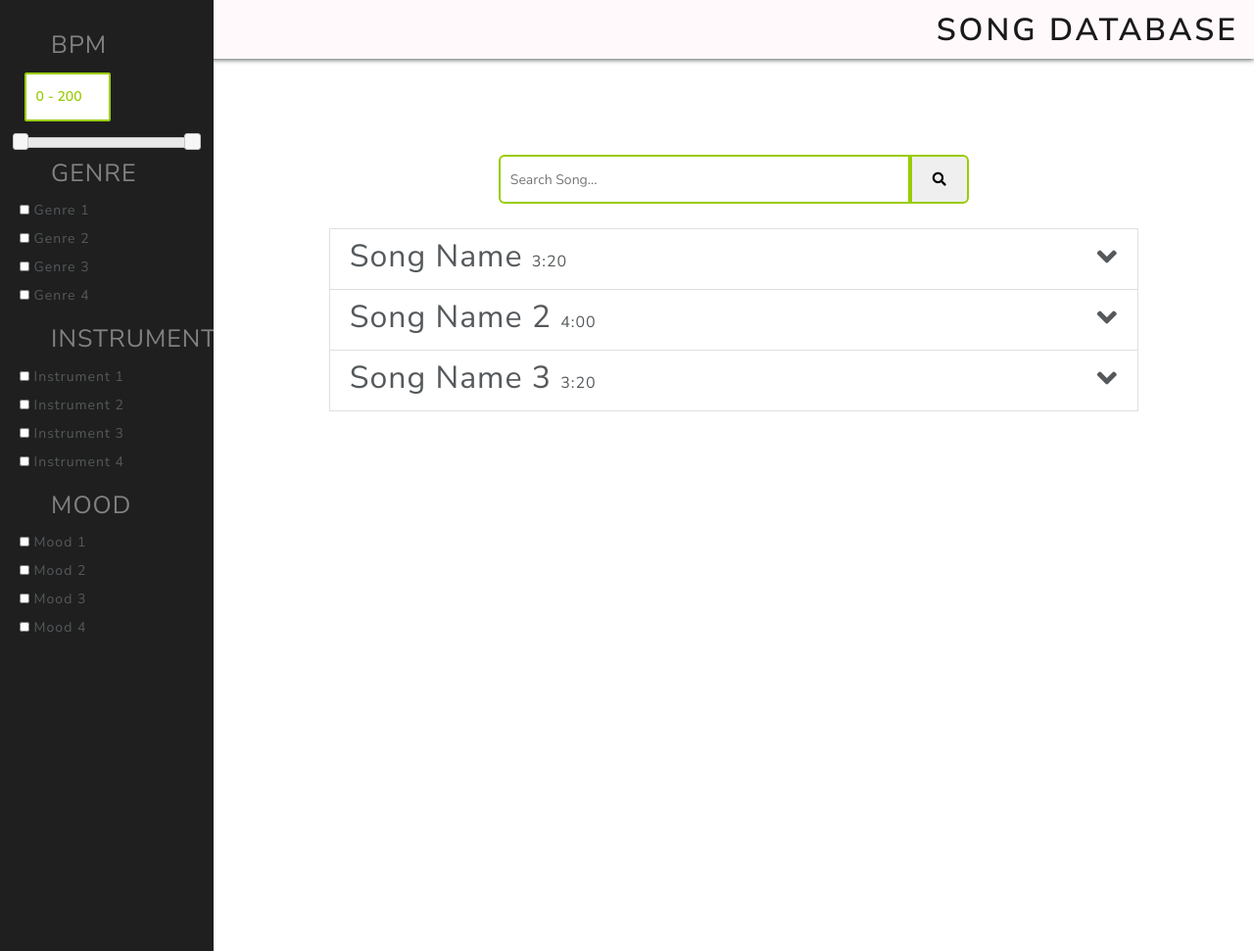
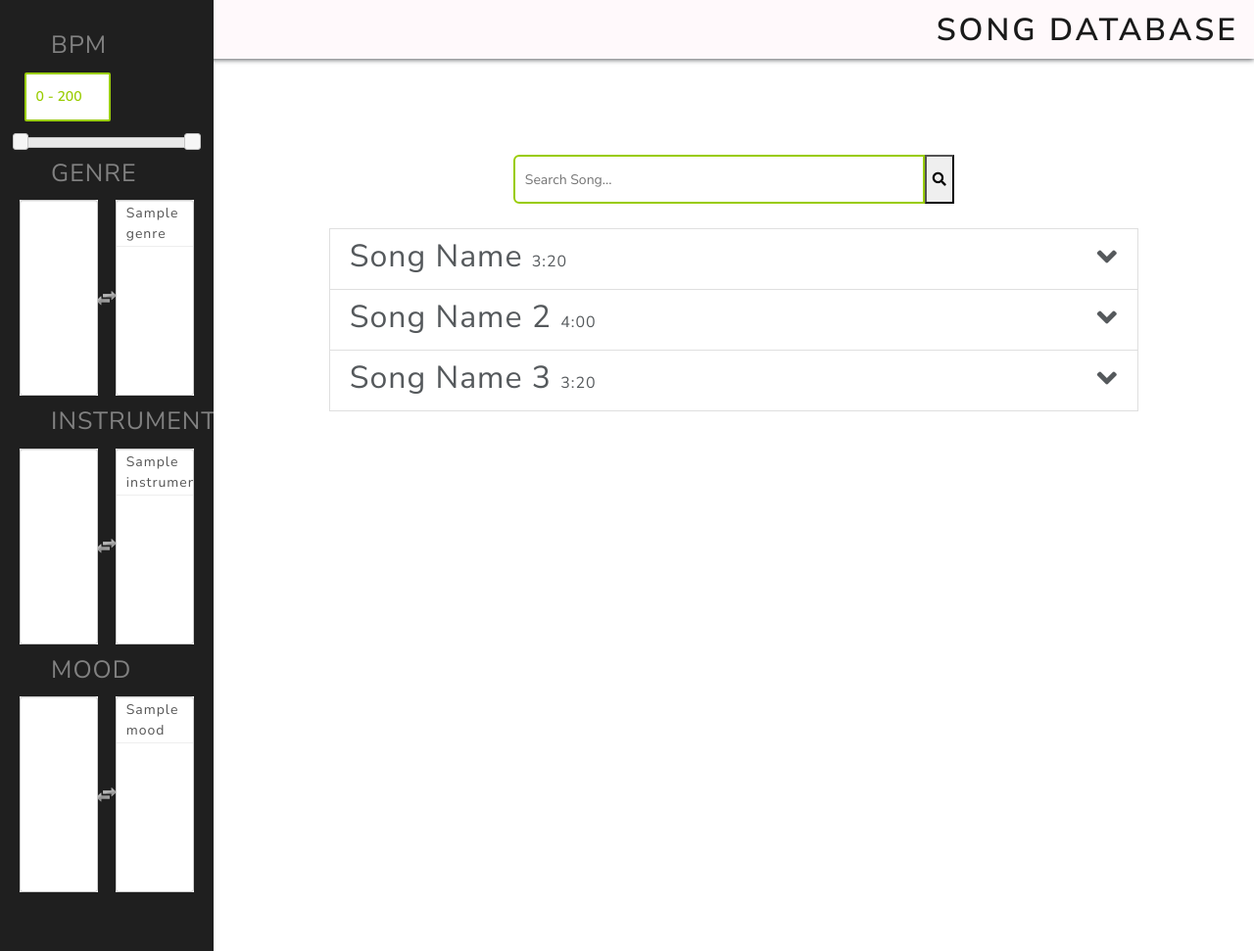
Before and after one commit to GSPuniani/eek-anderson-media, a Django app: template music_lib_search_tool/music_lib_search_tool/templates/music_collection_search/Search_View.html in a window 1280 px wide. Shown: the whole page at 98% size. Run offline with Django 3.2, Linux system fonts and the light colour scheme; the template is opened without the code that fills it: most values are stand-ins (such as "Sample title", 1, 10 or a date in 2020); some libraries are stand-ins or nearby versions.

Commit message:
filter and search frontend js

```diff
--- /dev/null
+++ b/music_lib_search_tool/music_lib_search_tool/site_static/music_collection_search/pkg/multi-select/css/multi-select.css
@@ -0,0 +1,92 @@
+.ms-container{
+  background: transparent url('../img/switch.png') no-repeat 50% 50%;
+}
+
+.ms-container:after{
+  content: ".";
+  display: block;
+  height: 0;
+  line-height: 0;
+  font-size: 0;
+  clear: both;
+  min-height: 0;
+  visibility: hidden;
+}
+
+.ms-container .ms-selectable, .ms-container .ms-selection{
+  background: #fff;
+  color: #555555;
+  float: left;
+  width: 45%;
+}
+.ms-container .ms-selection{
+  float: right;
+}
+
+.ms-container .ms-list{
+  -webkit-box-shadow: inset 0 1px 1px rgba(0, 0, 0, 0.075);
+  -moz-box-shadow: inset 0 1px 1px rgba(0, 0, 0, 0.075);
+  box-shadow: inset 0 1px 1px rgba(0, 0, 0, 0.075);
+  -webkit-transition: border linear 0.2s, box-shadow linear 0.2s;
+  -moz-transition: border linear 0.2s, box-shadow linear 0.2s;
+  -ms-transition: border linear 0.2s, box-shadow linear 0.2s;
+  -o-transition: border linear 0.2s, box-shadow linear 0.2s;
+  transition: border linear 0.2s, box-shadow linear 0.2s;
+  border: 1px solid #ccc;
+  -webkit-border-radius: 3px;
+  -moz-border-radius: 3px;
+  border-radius: 3px;
+  position: relative;
+  height: 200px;
+  padding: 0;
+  overflow-y: auto;
+}
+
+.ms-container .ms-list.ms-focus{
+  border-color: rgba(82, 168, 236, 0.8);
+  -webkit-box-shadow: inset 0 1px 1px rgba(0, 0, 0, 0.075), 0 0 8px rgba(82, 168, 236, 0.6);
+  -moz-box-shadow: inset 0 1px 1px rgba(0, 0, 0, 0.075), 0 0 8px rgba(82, 168, 236, 0.6);
+  box-shadow: inset 0 1px 1px rgba(0, 0, 0, 0.075), 0 0 8px rgba(82, 168, 236, 0.6);
+  outline: 0;
+  outline: thin dotted \9;
+}
+
+.ms-container ul{
+  margin: 0;
+  list-style-type: none;
+  padding: 0;
+}
+
+.ms-container .ms-optgroup-container{
+  width: 100%;
+}
+
+.ms-container .ms-optgroup-label{
+  margin: 0;
+  padding: 5px 0px 0px 5px;
+  cursor: pointer;
+  color: #999;
+}
+
+.ms-container .ms-selectable li.ms-elem-selectable,
+.ms-container .ms-selection li.ms-elem-selection{
+  border-bottom: 1px #eee solid;
+  padding: 2px 10px;
+  color: #555;
+  font-size: 14px;
+}
+
+.ms-container .ms-selectable li.ms-hover,
+.ms-container .ms-selection li.ms-hover{
+  cursor: pointer;
+  color: #fff;
+  text-decoration: none;
+  background-color: #08c;
+}
+
+.ms-container .ms-selectable li.disabled,
+.ms-container .ms-selection li.disabled{
+  background-color: #eee;
+  color: #aaa;
+  cursor: text;
+}
--- a/music_lib_search_tool/music_lib_search_tool/templates/music_collection_search/Search_View.html
+++ b/music_lib_search_tool/music_lib_search_tool/templates/music_collection_search/Search_View.html
@@ -1,3 +1,4 @@
+{% load static %}
 <!DOCTYPE html>
 <html lang="en">
   <head>
@@ -6,12 +7,13 @@
     <meta name="viewport" content="width=device-width, initial-scale=1.0" />
     <link
       rel="stylesheet"
-      href="../../site_static/music_collection_search/css/Search_View.css"
+      href="{% static '/music_collection_search/css/Search_View.css' %}"
     />
     <link
       rel="stylesheet"
       href="https://bootswatch.com/4/lux/bootstrap.min.css"
     />
+    <link href="{% static '/music_collection_search/pkg/multi-select/css/multi-select.css' %}" media="screen" rel="stylesheet" type="text/css">
     <link href="https://unpkg.com/aos@2.3.1/dist/aos.css" rel="stylesheet" />
     <link
       rel="stylesheet"
@@ -33,6 +35,8 @@
     <script src="https://code.jquery.com/jquery-1.12.4.js"></script>
     <script src="https://code.jquery.com/ui/1.12.1/jquery-ui.js"></script>
     <script>
+      bpm_low = 0
+      bpm_high = 200
       $(function () {
         $('#slider-range').slider({
           range: true,
@@ -41,6 +45,8 @@
           values: [0, 200],
           slide: function (event, ui) {
             $('#amount').val('' + ui.values[0] + ' - ' + ui.values[1]);
+            bpm_low = ui.values[0];
+            bpm_high = ui.values[1];
           },
         });
         $('#amount').val(
@@ -75,56 +81,23 @@
           <div id="slider-range"></div>
         </div>
         <a href="#" id="menuitem">GENRE</a>
-        <div class="menu">
-          <form id="checkbox-menu">
-            <input type="checkbox" class="checkbox-item" />
-            <label>Genre 1</label>
-            <br />
-            <input type="checkbox" class="checkbox-item" />
-            <label>Genre 2</label>
-            <br />
-            <input type="checkbox" class="checkbox-item" />
-            <label>Genre 3</label>
-            <br />
-            <input type="checkbox" class="checkbox-item" />
-            <label>Genre 4</label>
-            <br />
-          </form>
-        </div>
+        <select id='genre-filter' multiple='multiple'>
+          {% for genre in genres %}
+            <option value='{{ genre.id }}' selected>{{ genre.name }}</option>
+          {% endfor %}
+        </select>
         <a href="#" id="menuitem">INSTRUMENT</a>
-        <div class="menu">
-          <form id="checkbox-menu">
-            <input type="checkbox" class="checkbox-item" />
-            <label>Instrument 1</label>
-            <br />
-            <input type="checkbox" class="checkbox-item" />
-            <label>Instrument 2</label>
-            <br />
-            <input type="checkbox" class="checkbox-item" />
-            <label>Instrument 3</label>
-            <br />
-            <input type="checkbox" class="checkbox-item" />
-            <label>Instrument 4</label>
-            <br />
-          </form>
-        </div>
+        <select id='instrument-filter' multiple='multiple'>
+          {% for instrument in instruments %}
+            <option value='{{ instrument.id }}' selected>{{ instrument.name }}</option>
+          {% endfor %}
+        </select>
         <a href="#" id="menuitem">MOOD</a>
-        <div class="menu">
-          <form id="checkbox-menu">
-            <input type="checkbox" class="checkbox-item" />
-            <label>Mood 1</label>
-            <br />
-            <input type="checkbox" class="checkbox-item" />
-            <label>Mood 2</label>
-            <br />
-            <input type="checkbox" class="checkbox-item" />
-            <label>Mood 3</label>
-            <br />
-            <input type="checkbox" class="checkbox-item" />
-            <label>Mood 4</label>
-            <br />
-          </form>
-        </div>
+        <select id='mood-filter' multiple='multiple'>
+          {% for mood in moods %}
+            <option value='{{ mood.id }}' selected>{{ mood.name }}</option>
+          {% endfor %}
+        </select>
       </div>
     </div>
       <div class="header-primary-nav-right ml-auto">
@@ -137,7 +110,7 @@
         <div class="container">
           <div class="searchBar">
             <input type="search" id="search" placeholder="Search Song..." />
-            <button id="button" onclick="searchLink()">
+            <button id="search-btn">
               <i class="fas fa-search"></i>
             </button>
             <!--<span onclick="toggleMenu()">
@@ -147,7 +120,7 @@
 
           <!-- end of search parameter -->
           <div id="results">
-            <ul class="list-group">
+            <ul id="song-list" class="list-group">
                 <li class="list-group-item">
                   <div class="song-title">
                         Song Name
@@ -245,6 +218,13 @@
 
     <!-- <div id="footer">© 2020 Niko Korolog</div> -->
     <!--script for filter menu-->
+    <!-- <script src="https://unpkg.com/@popperjs/core@2/dist/umd/popper.js"></script> -->
+    <script src="{% static '/music_collection_search/pkg/multi-select/js/jquery.multi-select.js' %}"></script>
+    <script type="text/javascript">
+      $('#genre-filter').multiSelect();
+      $('#instrument-filter').multiSelect();
+      $('#mood-filter').multiSelect();
+    </script>
     <script>
       function toggleDetail(el) {
         // const menu = document.getElementById("mySidenav")
@@ -263,5 +243,70 @@
             }
       }
     </script>
+
+
+    <script>
+      $('#search-btn').click( function(event) {
+        console.log('click')
+        keywords = $('#search').val()
+        genres = $('#genre-filter').val();
+        instruments = $('#instrument-filter').val();
+        moods = $('#mood-filter').val();
+        console.log('data collected')
+        $.ajax({
+            type: "GET",
+            data: {
+                "q":keywords,
+                "genres": String(genres),
+                "instruments": String(instruments),
+                "moods": String(moods),
+                "bpm_low":bpm_low,
+                "bpm_high":bpm_high
+            },
+            url: '/api/search/0',
+            success: function(data) {
+              $('#song-list').empty();
+              data = JSON.parse(data);
+              console.log(data.songs)
+              for(var index in data.songs) {
+                console.log(index)
+                var song = data.songs[index]
+                console.log(song);
+                song_html = `
+                <li class="list-group-item">
+                  <div class="song-title">
+                        ${song.title}
+                        <span class="song-length">
+                          ${song.duration}
+                        </span>
+                        <span class="fas fa-angle-down song-toggle" onclick="toggleDetail(this)"></span>
+                    </div>
+                    <div class="song-toggled-details">
+                        <div class="music-context">
+                            <span class="music-mode">
+                                Phrygian
+                            </span>
+                            ,
+                            <span class="time-sig">
+                              ${song.time_signature.name}
+                            </span>
+                        </div>
+                        <div class="description">
+                            <span>Description: </span>
+                            This song is for a movie.
+                        </div>
+                        <div class="soundalike">
+                            <span>Sound alike: </span>
+                            Video game water level
+                        </div>
+                    </div>
+                </li>
+                `
+                $('#song-list').append(song_html)
+              }
+            }
+        })
+      })
+    </script>
   </body>
 </html>
```
Also changed, not shown: music_lib_search_tool/music_lib_search_tool/apps/music_collection_search/views.py (+17 -11 lines), music_lib_search_tool/music_lib_search_tool/site_static/music_collection_search/pkg/multi-select/css/multi-select.dev.css (added, +108 -0 lines), music_lib_search_tool/music_lib_search_tool/site_static/music_collection_search/pkg/multi-select/css/multi-select.dist.css (added, +1 -0 lines), music_lib_search_tool/music_lib_search_tool/site_static/music_collection_search/pkg/multi-select/img/switch.png (added), music_lib_search_tool/music_lib_search_tool/site_static/music_collection_search/pkg/multi-select/js/jquery.multi-select.js (added), 2 other files.
